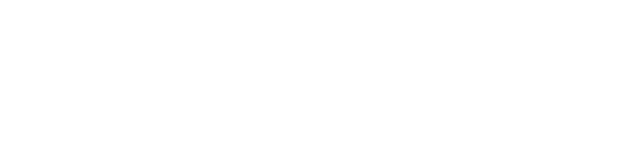
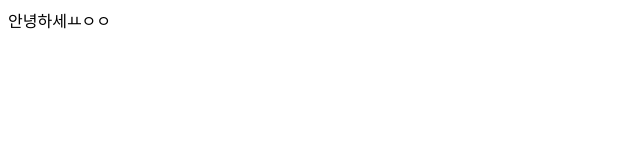
Before and after one commit to pam7462/portfolio2, a plain HTML site: page 연습.html in a window 1280 px wide. Shown: the whole page, without its empty margins (0-640 px from the left). Drawn offline with Linux system fonts and the light colour scheme.

Commit message:
Update 연습.html

```diff
--- a/연습.html
+++ b/연습.html
@@ -6,6 +6,6 @@
     <title>Document</title>
 </head>
 <body>
-
+    안녕하세ㅛㅇㅇ
 </body>
 </html>
```
